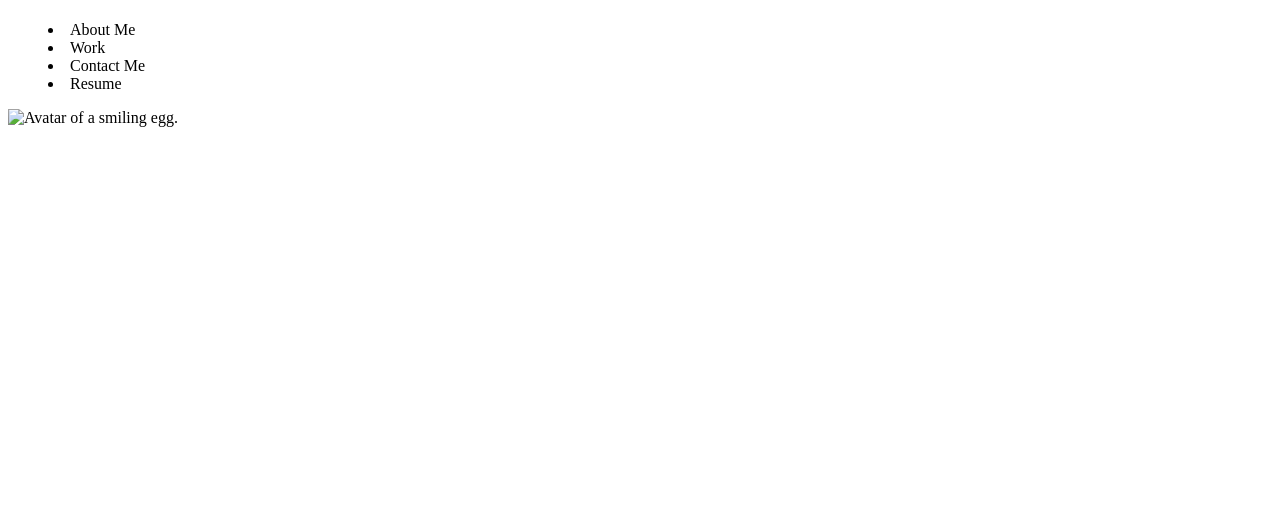
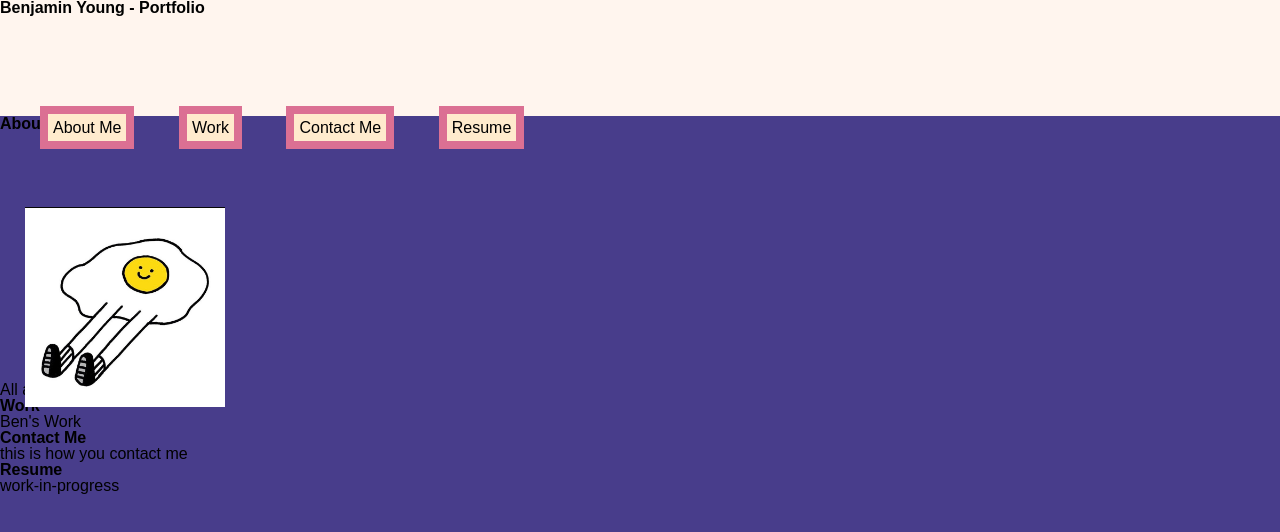
Before and after one commit to youngben97/Portfolio, a plain HTML site: page index.html in a window 1280 px wide. Drawn offline with Linux system fonts and the light colour scheme.

Commit message:
added to css and html

```diff
--- /dev/null
+++ b/assets/css/reset.css
@@ -0,0 +1,29 @@
+* {
+    margin: 0;
+    padding: 0;
+    box-sizing: border-box;
+}
+
+html {
+    height: 100%
+}
+
+body {
+    min-height: 100%;
+    line-height: 1;
+    font-family: sans-serif;
+}
+
+h1, h2, h3, h4, h5, h6 {
+    font-size: 100%
+}
+
+input, select, option, optgroup, textarea, button,
+pre, code {
+    font-size: 100%;
+    font-family: inherit;
+}
+
+ol, ul, menu {
+    list-style: none;
+}
--- a/assets/css/style.css
+++ b/assets/css/style.css
@@ -0,0 +1,39 @@
+body {
+    background-color: darkslateblue;
+}
+
+/* add height, display, position */
+header {
+    width: 100%;
+    background-color: seashell;
+    color: black
+}
+
+h1 {
+    display: inline-block;
+    position: static;
+    height: 100px;
+    width: 100%;
+}
+
+li {
+    display: inline;
+    position: relative;
+    top: 20px;
+    left: 20px;
+    width: 200px;
+    height: 100px;
+    background-color: blanchedalmond;
+    margin: 20px;
+    padding: 5px;
+    border: 8px solid palevioletred;
+}
+
+.avatar {
+    display: block;
+    position: relative;
+    top: 50px;
+    height: 200px;
+    width: 200px;
+    margin: 25px;
+}
--- a/index.html
+++ b/index.html
@@ -3,12 +3,13 @@
     <head>
         <meta charsetj="utf-8" />
         <meta name="viewport" content="width=device-width" />
+        <link rel="stylesheet" href="./assets/css/reset.css">
         <link rel="stylesheet" href="./assets/css/style.css">
         <title>Ben Young - Portfolio</title>
     </head>
     <body>
         <header>
-        <h1></h1>
+        <h1>Benjamin Young - Portfolio</h1>
         <nav>
             <menu>
                 <li>About Me</li>
@@ -18,8 +19,30 @@
             </menu>
         </nav>
         </header>
-        <img src="./assets/images/eggboi.jpg" alt="Avatar of a smiling egg.">
-        <main></main>
+        <!-- heading image -->
+        <main>
+            <section>
+                <h2>About Me</h2>
+                <img class="avatar" src="./assets/images/eggboi.jpg" alt="Smiling Egg Man">
+                <p>All about Ben</p>
+            </section>
+            <section>
+                <h2>Work</h2>
+                <!-- image about work -->
+                <p>Ben's Work</p>
+            </section>
+            <section>
+                <h2>Contact Me</h2>
+                <!-- image about contact-->
+                <!-- refer to contact section in first-day-repo-->
+                <p> this is how you contact me</p>
+            </section>
+            <section>
+                <h2>Resume</h2>
+                <!--image about resume-->
+                <p> work-in-progress</p>
+            </section>
+        </main>
         <footer></footer>
     </body>
 </html>
```
Also changed, not shown: assets/images/eggboi.jpg (renamed from assets/images/eggboi.jpeg).
